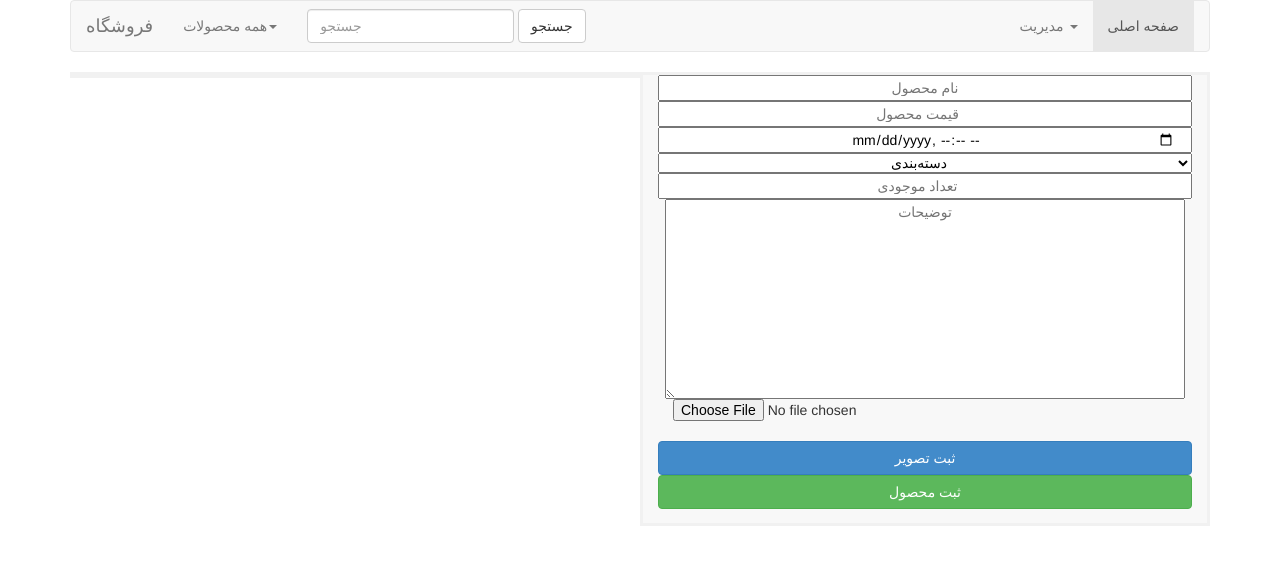
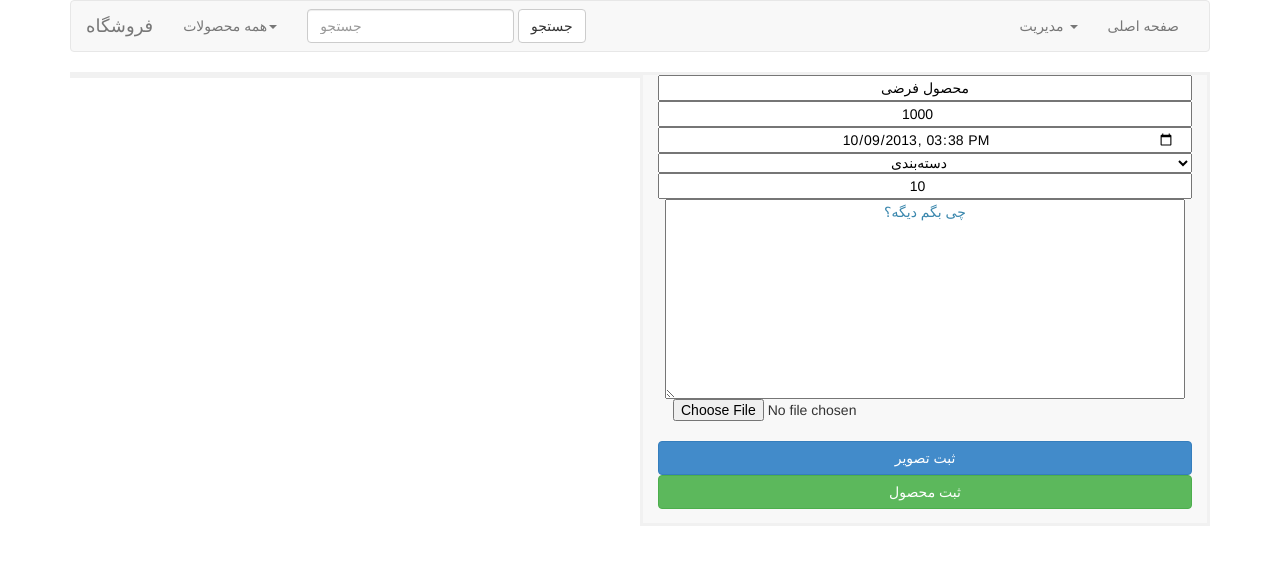
Before and after one commit to mahdikhosravi/hfs, a Django app: page /management/ in a window 1280 px wide. Shown: the top 565 px of the page. Run offline with Django 3.2, Linux system fonts and the light colour scheme; data that the repository does not hold is empty; some libraries are stand-ins or nearby versions.

Commit message:
edit page roye management piade sazi shod alan mitooni be safhe ezafe kardan mahsool beri va list por shode ro bebini

```diff
--- a/pages/templates/base.html
+++ b/pages/templates/base.html
@@ -88,7 +88,7 @@
                                 </li>
                             </ul>
                         </li>
-                        <li class="active">
+                        <li>
                             <a href="{% url 'mainPage' %}"> صفحه اصلی </a>
                         </li>
                     </ul>
--- a/pages/templates/editDetailPage.html
+++ b/pages/templates/editDetailPage.html
@@ -6,11 +6,11 @@
             <img id="aks"/>
         </div>
         <div class="col-md-6 col-xs-12 row" id="man">
-            <input type="text" placeholder="نام محصول" id="nameSelector" class="col-md-12 col-xs-12 myform"/>
+            <input type="text" placeholder="نام محصول" id="nameSelector" class="col-md-12 col-xs-12 myform" value="{{ product.name }}"/>
             <br>
-            <input type="number" placeholder="قیمت محصول" id="gheymatSelector" class="col-md-12 col-xs-12 myform"/>
+            <input type="number" placeholder="قیمت محصول" id="gheymatSelector" class="col-md-12 col-xs-12 myform" value="{{ product.price }}"/>
             <br>
-            <input type="datetime-local" class="col-md-12 col-xs-12 myform"/>
+            <input type="datetime-local" class="col-md-12 col-xs-12 myform" value="{{ product.time }}"/>
             <br>
             <select id="catagorySelector" class="col-md-12 col-xs-12 myform">
                 <option value="dif">
@@ -19,13 +19,13 @@
 
                 {% for category in categories %}
                     {% if category.parent %}
-                        <option value="{{ category.id }}">{{ category.name }}</option>
+                        <option value="{{ category.id }}" selected="{% if category.id == product.category %} selected {% endif %}">{{ category.name }}</option>
                     {% endif %}
                 {% endfor %}
                 <br>
-                <input type="number" class="col-md-12 col-xs-12 myform" placeholder="تعداد موجودی">
+                <input type="number" class="col-md-12 col-xs-12 myform" placeholder="تعداد موجودی"  value="{{ product.number }}">
                 <br>
-                <textarea class="col-md-12 col-xs-12 myform text-info" placeholder="توضیحات" rows="10" dir="rtl"></textarea>
+                <textarea class="col-md-12 col-xs-12 myform text-info" placeholder="توضیحات" rows="10" dir="rtl">{{ product.others }}</textarea>
             </select>
 
             <form id="form1" method="post" action="http://webproject.roohy.me/ajax/1/89102674/product/uploadimage">
--- a/pages/views.py
+++ b/pages/views.py
@@ -26,6 +26,8 @@ trans0 = {'name': 'محصول اول', 'price': '۱۰۰۰', 'date': '1-1-1', 'ti
 trans1 = {'name': 'محصول اول', 'price': '۱۰۰۰', 'date': '1-1-1', 'time': '۱۴:۰۵'}
 trans2 = {'name': 'محصول اول', 'price': '۱۰۰۰', 'date': '1-1-1', 'time': '۱۴:۰۵'}
 trans = [trans0, trans1, trans2]
+
+pro = {'name': 'محصول فرضی', 'price': '1000', 'time': '2013-10-09T15:38:00', 'category': '3', 'number': '10', 'others': 'چی بگم دیگه؟'}
 
 def viewMainPage(request):
     cats = list(Category.objects.all())
@@ -70,4 +72,4 @@ def viewSearchPage(request, ):
 
 def viewManagementPage(request):
     cats = list(Category.objects.all())
-    return render(request, 'editDetailPage.html', {'categories': cats, 'title': 'ManagementPage'})
+    return render(request, 'editDetailPage.html', {'categories': cats, 'title': 'ManagementPage', 'product': pro})
```
